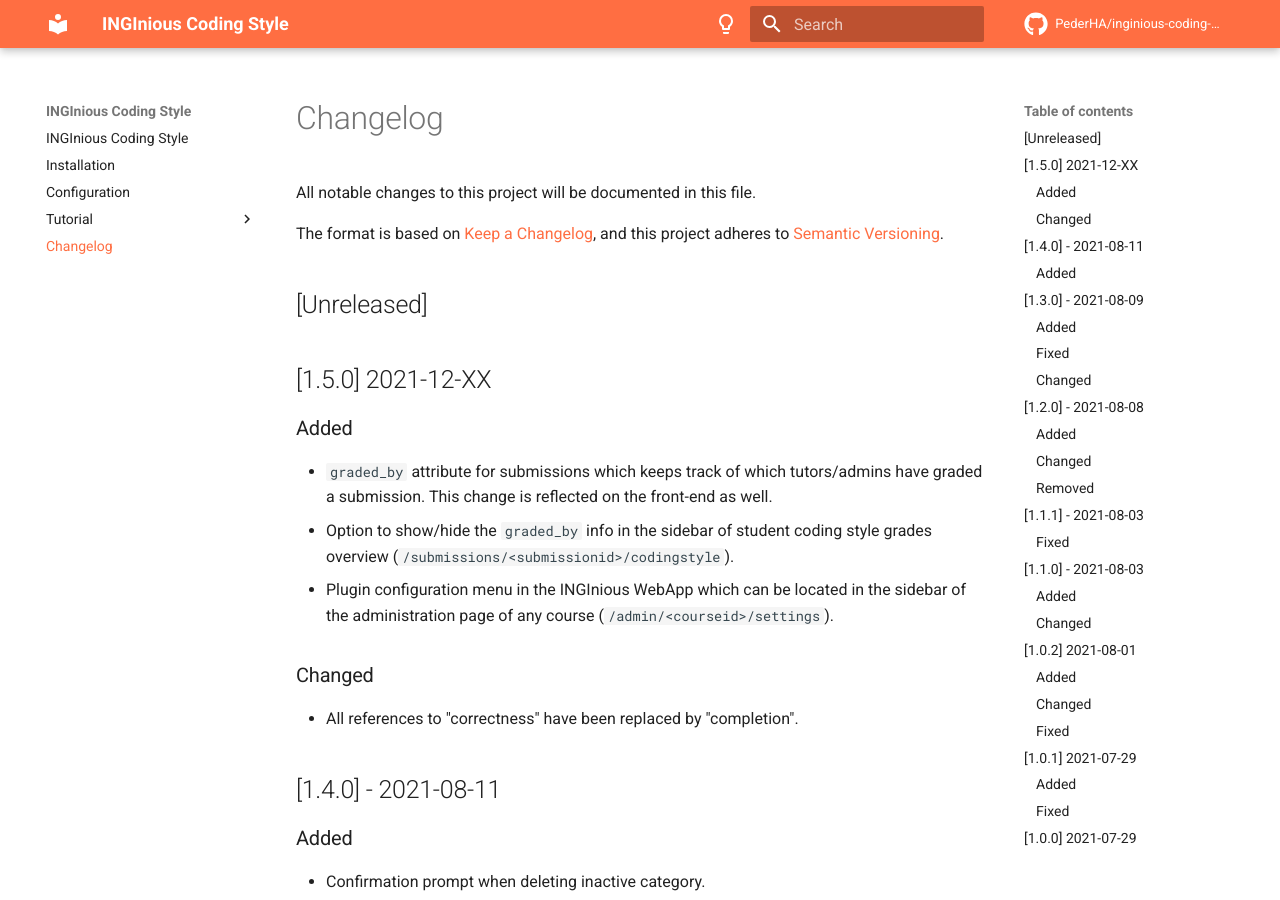
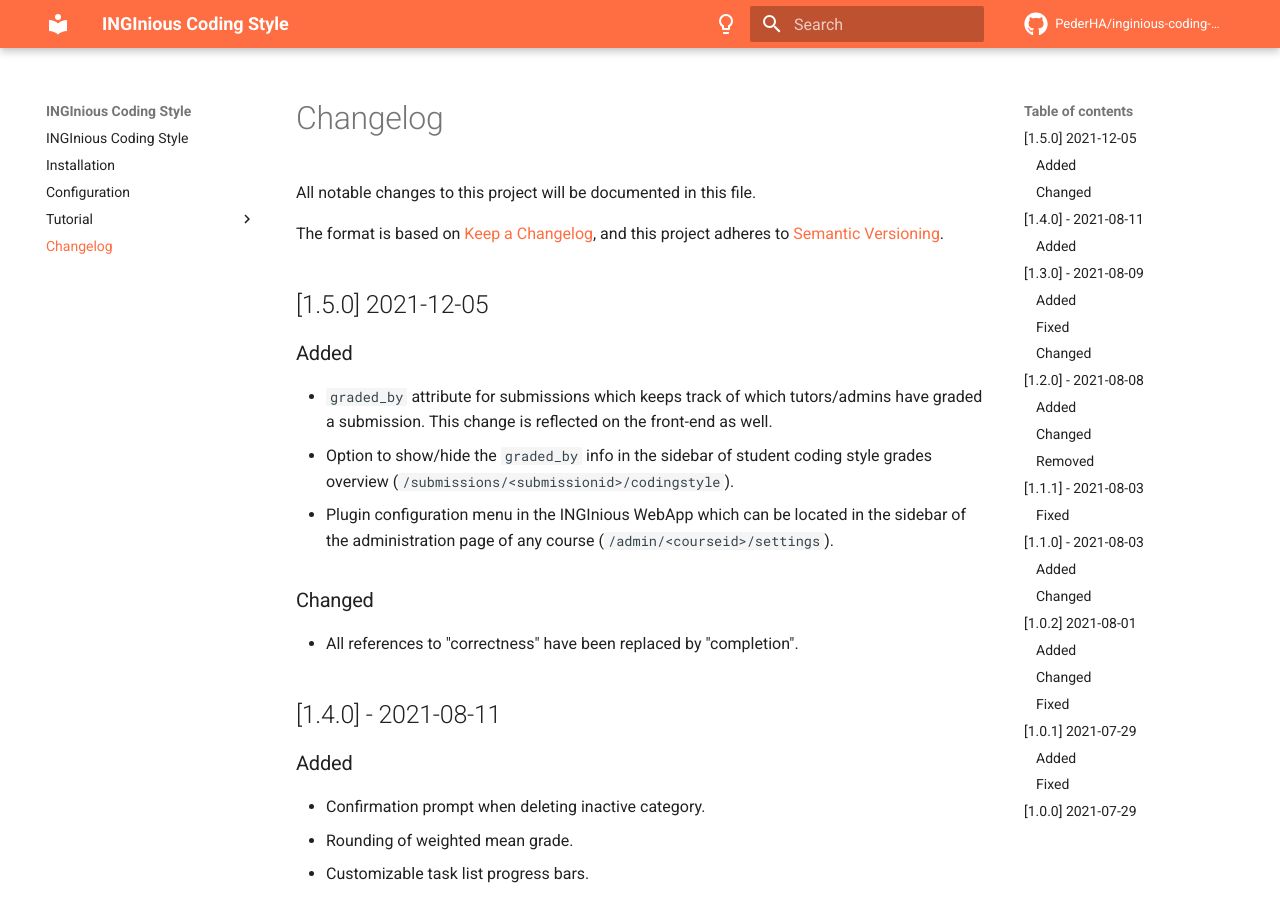
Before and after one commit to PederHA/inginious-coding-style, an MkDocs documentation site: the page built from docs/docs/changelog.md, in a window 1280 px wide and 900 px high. Built offline with MkDocs 1.6.1 and Material for MkDocs 9.7.7, drawn with Linux system fonts in a browser that asks for light colours; comment, search, counter and statistics services are not loaded.

Commit message:
Add changelog release date.

```diff
--- a/docs/docs/changelog.md
+++ b/docs/docs/changelog.md
@@ -5,8 +5,7 @@ All notable changes to this project will be documented in this file.
 The format is based on [Keep a Changelog](https://keepachangelog.com/en/1.0.0/),
 and this project adheres to [Semantic Versioning](https://semver.org/spec/v2.0.0.html).
 
-## [Unreleased]
-## [1.5.0] 2021-12-XX
+## [1.5.0] 2021-12-05
 
 ### Added
 
```
